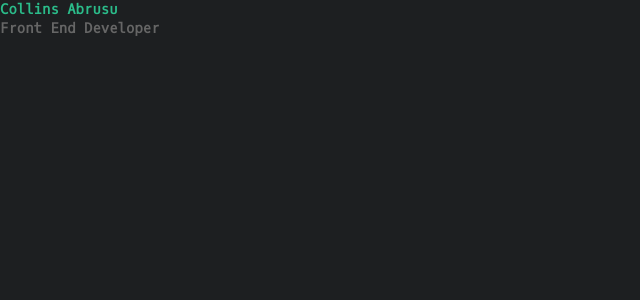
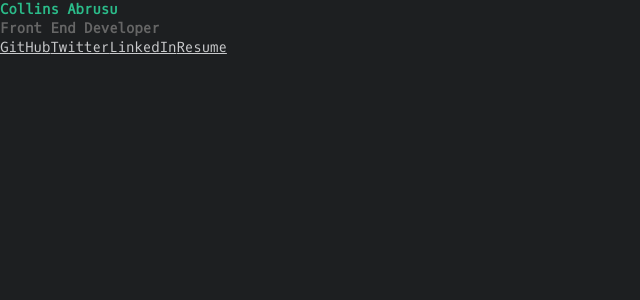
Before and after one commit to abrusu-collins/Portfolio-v7, a React (Create React App) app: page / in a window 1280 px wide. Shown: the top 300 px of the page, without its empty margins (0-640 px from the left). Built offline with nearby package versions, Linux system fonts and the light colour scheme; the HTML template or start-up script is replaced by a standard one.

Commit message:
hero done for now

```diff
--- a/package.json
+++ b/package.json
@@ -3,12 +3,14 @@
   "version": "0.1.0",
   "private": true,
   "dependencies": {
+    "@fortawesome/fontawesome-svg-core": "^6.1.2",
+    "@fortawesome/free-solid-svg-icons": "^6.1.2",
+    "@fortawesome/react-fontawesome": "^0.2.0",
     "@testing-library/jest-dom": "^5.14.1",
     "@testing-library/react": "^13.0.0",
     "@testing-library/user-event": "^13.2.1",
     "react": "^18.1.0",
     "react-dom": "^18.1.0",
-    "react-router-dom": "^6.3.0",
     "react-scripts": "5.0.1",
     "sass": "^1.54.0",
     "web-vitals": "^2.1.0"
--- a/src/components/Hero.jsx
+++ b/src/components/Hero.jsx
@@ -3,6 +3,12 @@ function Hero() {
         <div className="hero">
             <h1 id="name">Collins Abrusu</h1>
             <h1 id="job">Front End Developer</h1>
+            <div id="links">
+                <a href="">GitHub</a>
+                <a href="">Twitter</a>
+                <a href="">LinkedIn</a>
+                <a href="">Resume</a>
+            </div>
         </div>
      );
 }
--- a/src/sass/_hero.scss
+++ b/src/sass/_hero.scss
@@ -6,4 +6,9 @@
     & #job{
         color:$dimmed_white;
     }
+    & #links a{
+        &:hover{
+            text-decoration: none;
+        }
+    }
 }
--- a/src/styles/style.css
+++ b/src/styles/style.css
@@ -19,3 +19,6 @@
 .hero #job {
   color: #666666;
 }
+.hero #links a:hover {
+  text-decoration: none;
+}
```
Also changed, not shown: 1 other file (tests, documents, lock files or other folders).
